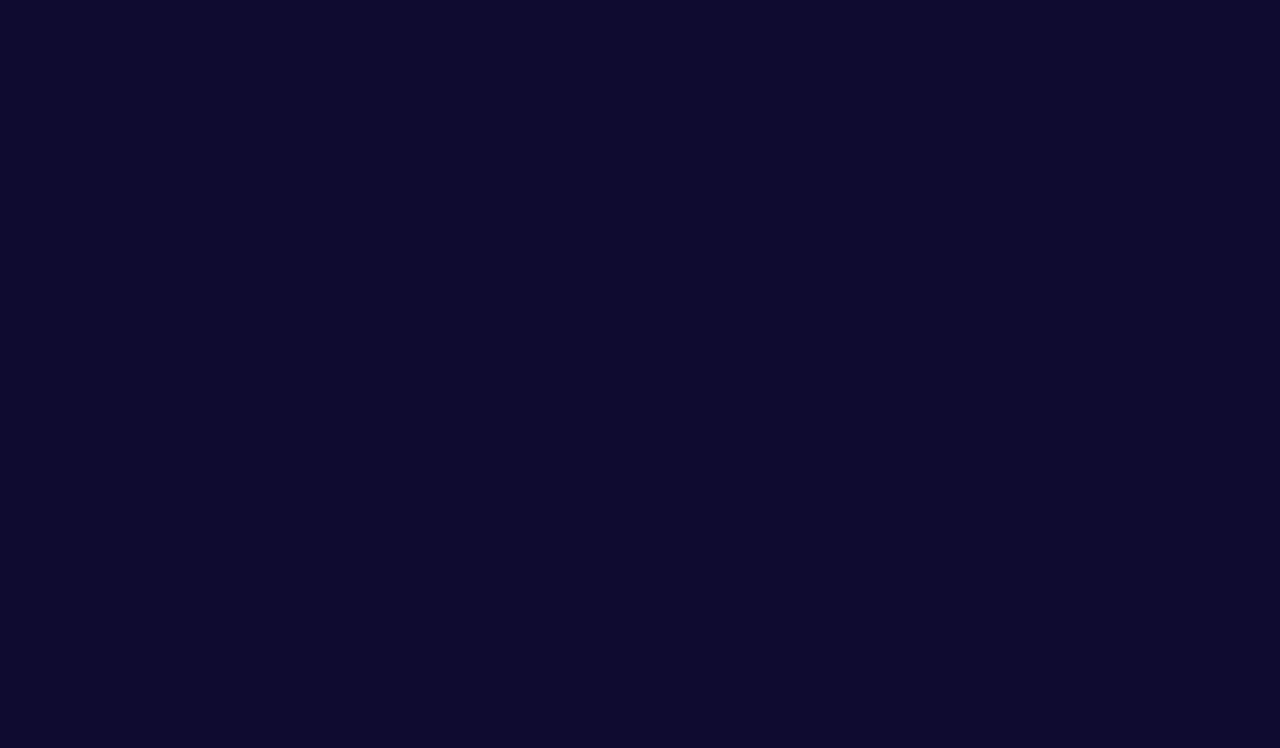
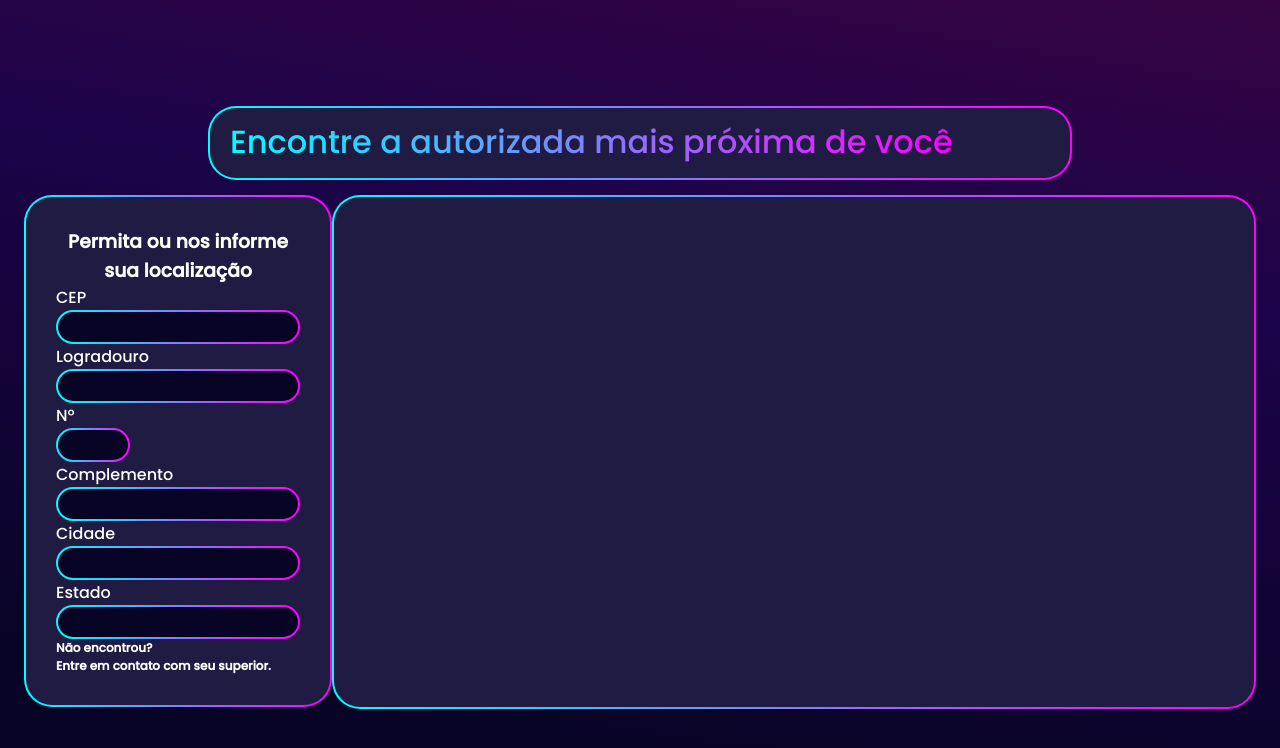
Before and after one commit to julianaesteves/projeto-p.i-onhome-site, a React (Create React App) app in the folder projeto-react/onhome/: page /suporte in a window 1280 px wide. Before the commit this address had no page. Shown: the top 748 px of the page. Built offline with nearby package versions, Linux system fonts and the light colour scheme.

Commit message:
adicionando pagina de suporte incompleta e rota

```diff
--- a/projeto-react/onhome/src/App.js
+++ b/projeto-react/onhome/src/App.js
@@ -2,6 +2,7 @@ import Dashboard from './pages/Dashboard/';
 import InitialPage from './pages/InitialPage/';
 import Login from './pages/Login/index';
 import TelaInicialCadastro from './pages/Cadastro/TelaInicialCadastro';
+import Suporte from './pages/Suporte/'
 import { BrowserRouter as Router, Routes, Route, Link } from "react-router-dom";
 
 import './App.css';
@@ -15,6 +16,8 @@ function App() {
           <Route path="/dashboard" element={ <Dashboard/> } />
           <Route path="/login" element={ <Login/> } />
           <Route path="/cadastro" element={ <TelaInicialCadastro/> } />
+          <Route path="/suporte" element={ <Suporte/> } />
+
         </Routes>
       </div>
     </Router>
--- /dev/null
+++ b/projeto-react/onhome/src/pages/Suporte/index.jsx
@@ -0,0 +1,49 @@
+import React from "react";
+import "./style.css";
+import Border from "../../components/Border/index"
+import GradientText from "../../components/GradientText";
+import Input from "../../components/Input"
+
+const Suporte = () => {
+    return (
+        <>
+        <div className="suporte--background">
+            <div className="suporte--gradientBackground">
+                <Border margin={15} padding={"10px 40px 0 20px"} height={60} width={800}>
+                    <GradientText textAlign={"center"} title={"Encontre a autorizada mais próxima de você"}/>
+                </Border>
+
+                <div className="map--container">
+                <Border padding={30}>
+                    <h3>Permita ou nos informe</h3><h3> sua localização</h3>
+                        <label>CEP</label>
+                        <Input width={200} height={20}/>
+                        <label>Logradouro</label>
+                        <Input width={200} height={20}/>
+                        <label>Nº</label>
+                        <Input width={30} height={20}/>
+                        <label>Complemento</label>
+                        <Input width={200} height={20}/>
+                        <label>Cidade</label>
+                        <Input width={200} height={20}/>
+                        <label>Estado</label>
+                        <Input width={200} height={20}/>
+
+                    <p>Não encontrou?</p>
+                    <p>Entre em contato com seu superior.</p>
+                </Border>
+                <Border width={900} height={510}>
+
+                </Border>
+                </div>
+            </div>
+        </div>
+        </>
+
+
+
+
+    )
+}
+
+export default Suporte;
--- /dev/null
+++ b/projeto-react/onhome/src/pages/Suporte/style.css
@@ -0,0 +1,30 @@
+.suporte--background {
+    height: 100vh;
+    background: #080425;
+}
+
+.suporte--gradientBackground {
+    height: 100%;
+    background: linear-gradient(9deg, rgba(8,4,37,0.8379945728291316) 14%, rgba(92,1,188,0.23855479691876746) 68%, rgba(255,0,201,0.18253238795518212) 100%);
+    display: flex;
+    justify-content: center;
+    align-items: center;
+    color: white;
+    flex-direction: column;
+}
+
+.suporte--gradientBackground h3 {
+    text-align: center;
+}
+.suporte--gradientBackground p{
+    font-weight: bold;
+    font-size: 12px;
+}
+
+.suporte--container {
+    flex-direction: column;
+}
+
+.map--container {
+    display: flex;
+}
```
Also changed, not shown: 2 other files (tests, documents, lock files or other folders).
